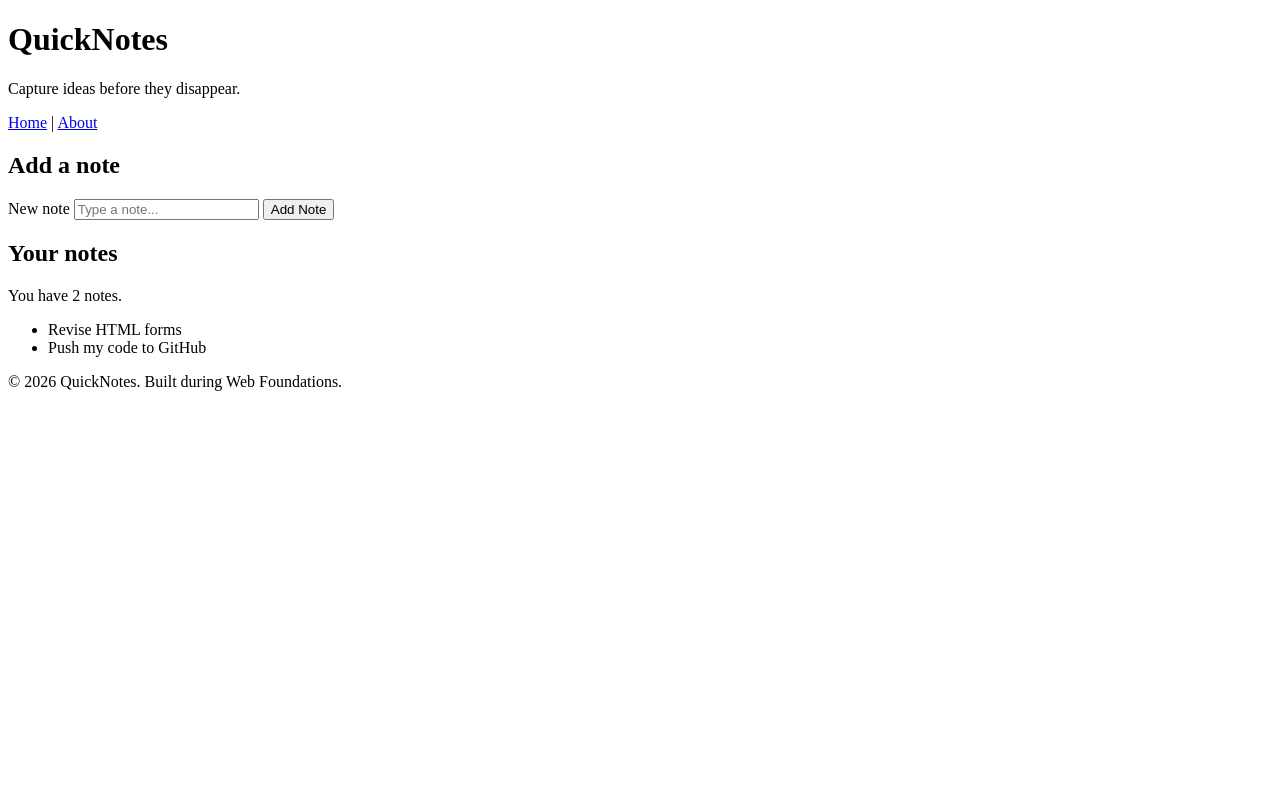
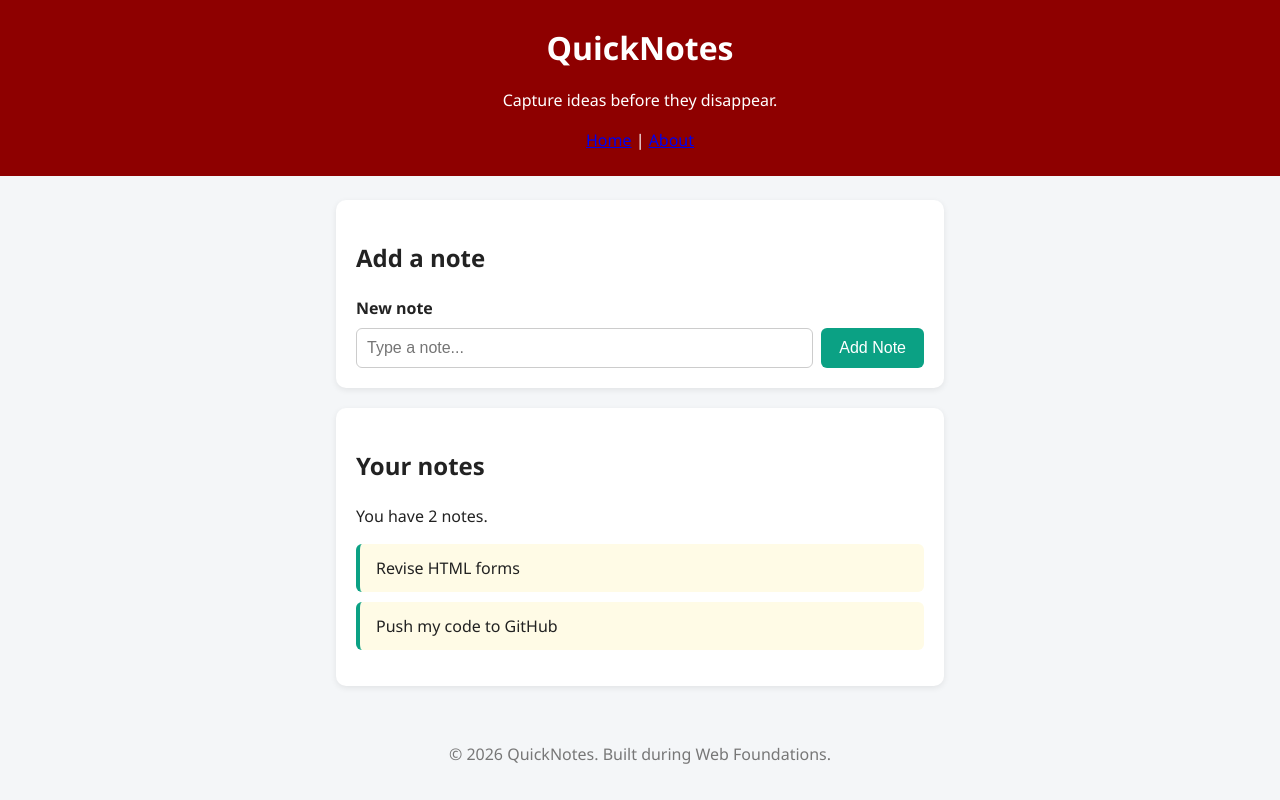
Before and after one commit to ondinookello96/web-development, a plain HTML site: page practice/day1/index.html in a window 1280 px wide. Drawn offline with Linux system fonts and the light colour scheme.

Commit message:
Add style.css to day1 folder

```diff
--- a/practice/day1/index.html
+++ b/practice/day1/index.html
@@ -4,7 +4,9 @@
     <meta charset="UTF-8">
     <meta name="viewport" content="width=device-width, initial-scale=1.0">
     <title>QuickNotes</title>
+<link rel="stylesheet" href="style.css" />
 </head>
+
 <body>
     <header>
       <h1>QuickNotes</h1>
@@ -29,8 +31,8 @@
         <h2>Your notes</h2>
         <p id="note-count">You have 2 notes.</p>
         <ul id="notes-list">
-          <li>Revise HTML forms</li>
-          <li>Push my code to GitHub</li>
+          <li class="note">Revise HTML forms</li>
+          <li class="note">Push my code to GitHub</li>
         </ul>
       </section>
     </main>
--- /dev/null
+++ b/practice/day1/style.css
@@ -0,0 +1,100 @@
+/* 1. Reset: predictable sizing and no default body margin */
+*,
+*::before,
+*::after {
+  box-sizing: border-box;
+}
+
+body {
+  margin: 0;
+  font-family: "Segoe UI", Arial, sans-serif;
+  background-color: #f4f6f8;
+  color: #222;
+  line-height: 1.5;
+}
+/* 2. Header */
+header {
+  background-color: #8e0000;
+  color: white;
+  text-align: center;
+  padding: 24px 16px;
+}
+
+header h1 {
+  margin: 0;
+}
+
+/* 3. Centre the main content and limit its width */
+main {
+  max-width: 640px;
+  margin: 24px auto;   /* auto left/right margins centre a block */
+  padding: 0 16px;
+}
+
+section {
+  background: white;
+  padding: 20px;
+  border-radius: 10px;
+  margin-bottom: 20px;
+  box-shadow: 0 2px 6px rgba(0, 0, 0, 0.08);
+}
+/* 4. Form layout with Flexbox */
+#note-form {
+  display: flex;
+  gap: 8px;
+  flex-wrap: wrap;
+}
+
+#note-form label {
+  width: 100%;          /* label on its own line */
+  font-weight: bold;
+}
+
+#note-input {
+  flex: 1;
+  padding: 10px;
+  border: 1px solid #ccc;
+  border-radius: 6px;
+  font-size: 1rem;
+}
+
+button {
+  background-color: #0ba184;
+  color: white;
+  border: none;
+  padding: 10px 18px;
+  border-radius: 6px;
+  font-size: 1rem;
+  cursor: pointer;
+}
+
+button:hover {
+  background-color: #088a70;
+}
+/* 5. Notes list */
+#notes-list {
+  list-style: none;     /* remove bullet points */
+  padding: 0;
+}
+
+.note {
+  background-color: #fffbe6;
+  border-left: 4px solid #0ba184;
+  padding: 12px 16px;
+  margin-bottom: 10px;
+  border-radius: 6px;
+}
+
+/* 6. Footer */
+footer {
+  text-align: center;
+  color: #777;
+  padding: 16px;
+}
+
+/* 7. Phones */
+@media (max-width: 600px) {
+  #note-form {
+    flex-direction: column;
+  }
+}
```
